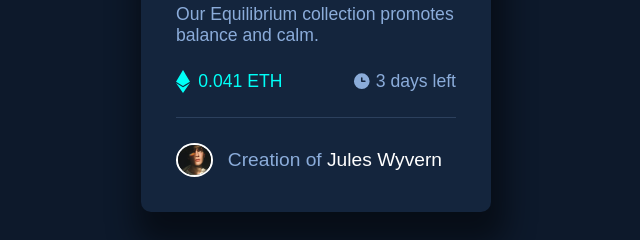
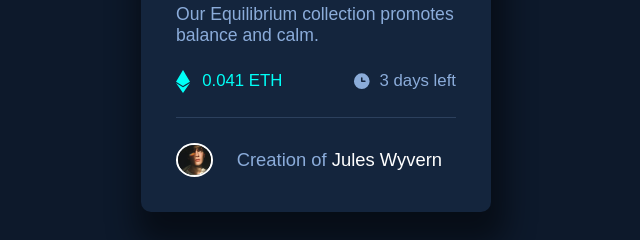
Before and after one commit to Lucascollins/NFT-card-component, a plain HTML site: page index.html in a window 1280 px wide. Shown: the part 486-726 px from the top of the page, 324-964 px from the left. Drawn offline with Linux system fonts and the light colour scheme.

Commit message:
resposivo

```diff
--- a/style.css
+++ b/style.css
@@ -134,7 +134,7 @@ p{
     align-items: center;
     width: 38%;
     justify-content: space-between;
-    font-size: 1.1rem;
+    font-size: 1.05rem;
     font-weight: 500;
     text-align: center;
     color: var(--Cyan);
@@ -146,7 +146,7 @@ p{
     align-items: center;
     width: 37%;
     justify-content: space-between;
-    font-size: 1.1rem;
+    font-size: 1.05rem;
     font-weight: 500;
     text-align: center;
     color: var(--Softblue);
@@ -188,7 +188,7 @@ section .nft_creator img{
 }
 
 .nft_creator p{
-    font-size: 1.2rem;
+    font-size: 1.15rem;
  }
 
 .nft_creator span{
```
